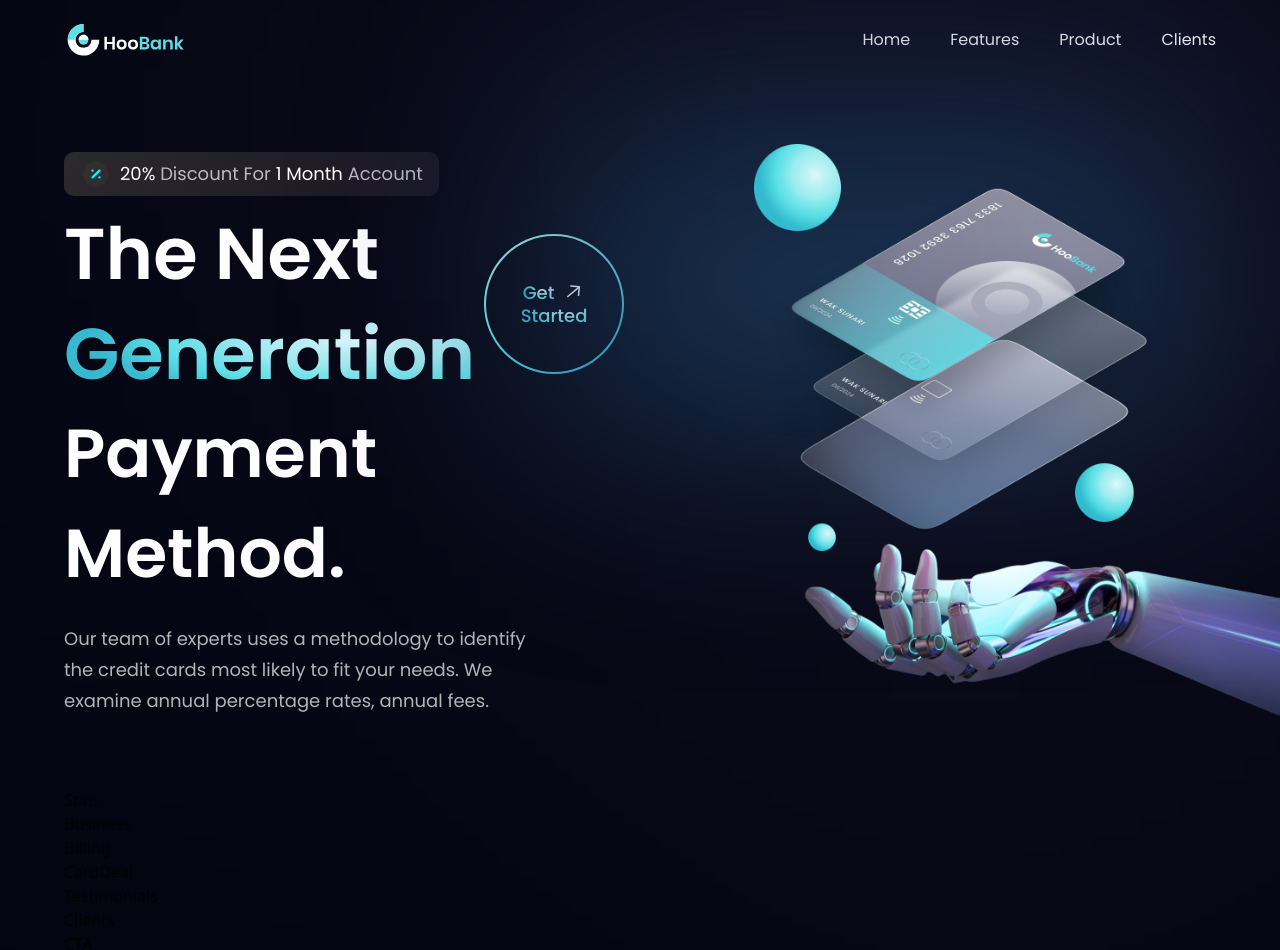
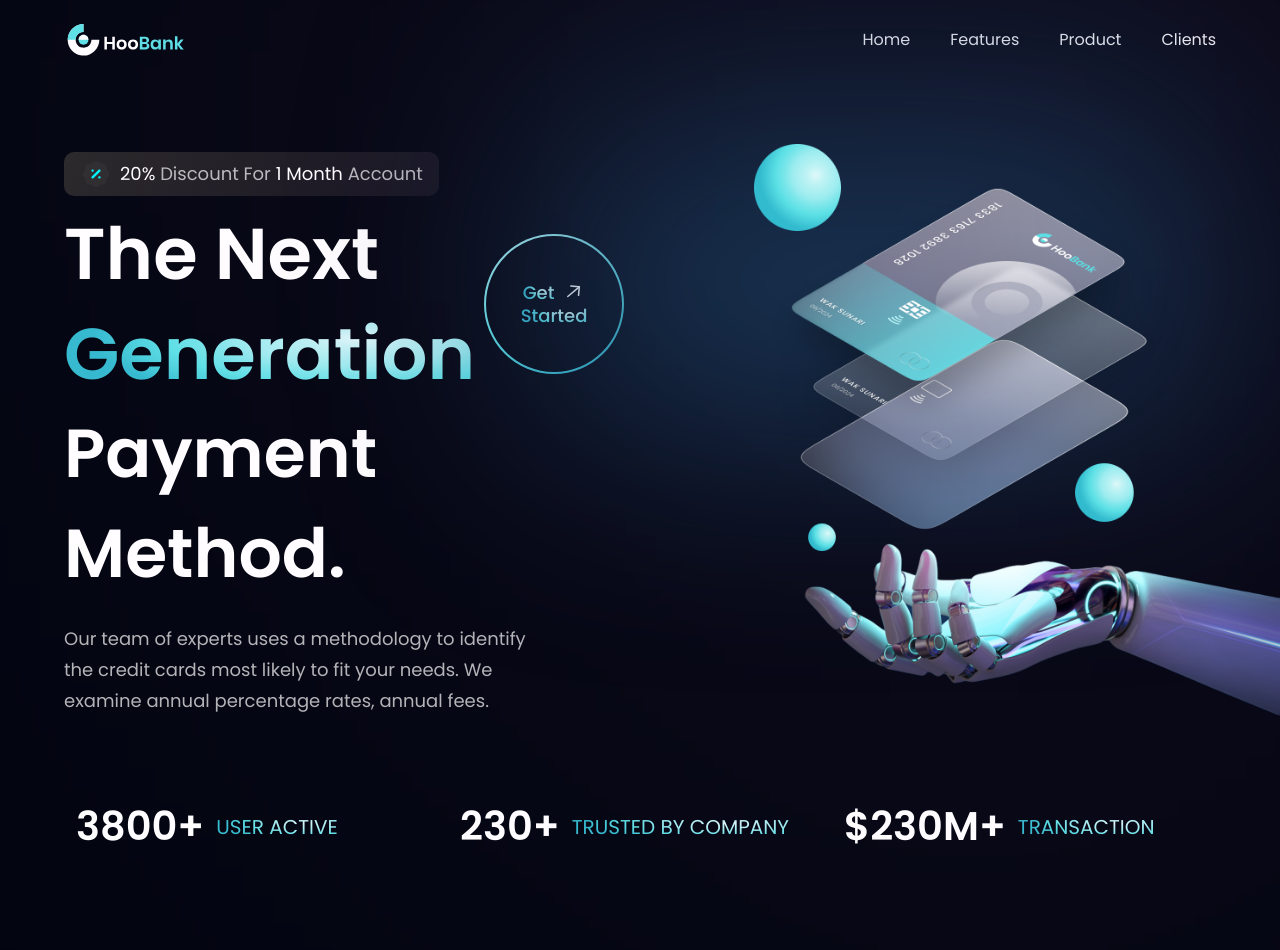
Before and after one commit to Gracious265/modern-ui, a React (Vite) app: page / in a window 1280 px wide. Shown: the top 950 px of the page. Built offline with nearby package versions, Linux system fonts and the light colour scheme.

Commit message:
stats section done

```diff
--- a/src/components/Stats.jsx
+++ b/src/components/Stats.jsx
@@ -1,9 +1,17 @@
 import React from 'react'
+import { stats } from '../constants'
+import styles from '../style'
 
-const Stats = () => {
-  return (
-    <div>Stats</div>
+const Stats = () => (
+   <section  className={`${styles.flexCenter} flex-row flex-wrap sm:mb-20 mb-6`}>
+      {stats.map((stat) => (
+        <div key={stat.id} className={`flex-1 flex justify-start items-center flex-row m-3`}>
+          <h4 className='font-poppins font-poppins font-semibold xs:text-[40px] text-[30px] xs:leading-[53px] leading-[43px] text-white '>{stat.value}</h4>
+          <p className='font-poppins font-poppins font-normal xs:text-[20px] text-[15px] xs:leading-[26px] leading-[21px] text-gradient uppercase text-white ml-3'>{stat.title}</p>
+        </div>
+      ))}
+   </section>
   )
-}
+
 
 export default Stats
```
